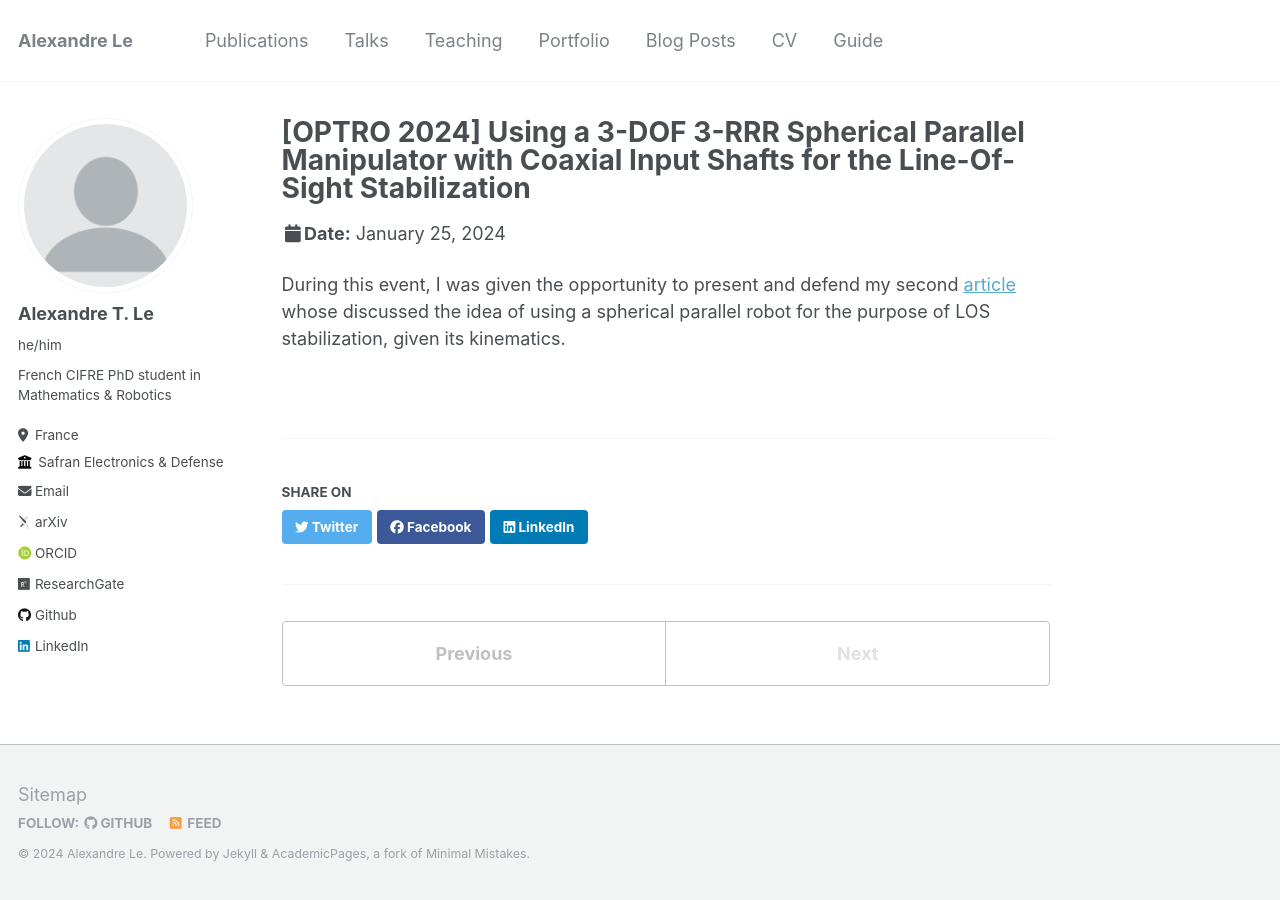
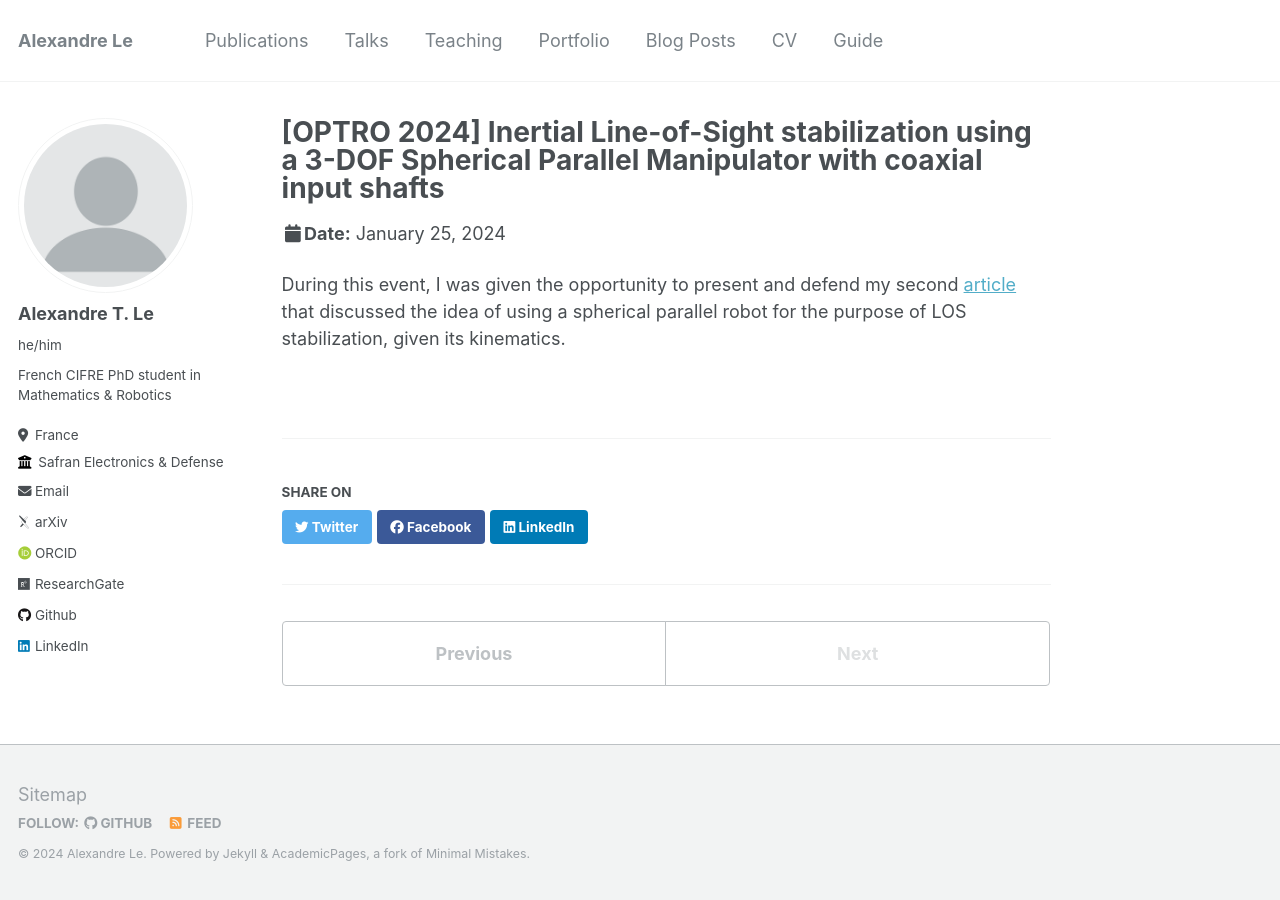
Before and after one commit to alexandre-tle/alexandre-tle.github.io, a Jekyll site: the page built from _talks/2024-01-25-OPTRO.md, in a window 1280 px wide. Built offline with Jekyll 4.4.1, drawn with Linux system fonts in a browser that asks for light colours; some web fonts are replaced.

Commit message:
Update 2024-01-25-OPTRO.md

```diff
--- a/_talks/2024-01-25-OPTRO.md
+++ b/_talks/2024-01-25-OPTRO.md
@@ -1,5 +1,5 @@
 ---
-title: "[OPTRO 2024] Using a 3-DOF 3-RRR Spherical Parallel Manipulator with Coaxial Input Shafts for the Line-Of-Sight Stabilization"
+title: "[OPTRO 2024] Inertial Line-of-Sight stabilization using a 3-DOF Spherical Parallel Manipulator with coaxial input shafts"
 collection: talks
 type: "Talk [EN]"
 permalink:
@@ -8,4 +8,4 @@ date: 2024-01-25
 location: "Bordeaux, France"
 ---
 
-During this event, I was given the opportunity to present and defend my second [article](https://alexandre-tle.github.io/https:/inria.hal.science/hal-04483255v1) whose discussed the idea of using a spherical parallel robot for the purpose of LOS stabilization, given its kinematics.
+During this event, I was given the opportunity to present and defend my second [article](https://alexandre-tle.github.io/https:/inria.hal.science/hal-04483255v1) that discussed the idea of using a spherical parallel robot for the purpose of LOS stabilization, given its kinematics.
```
